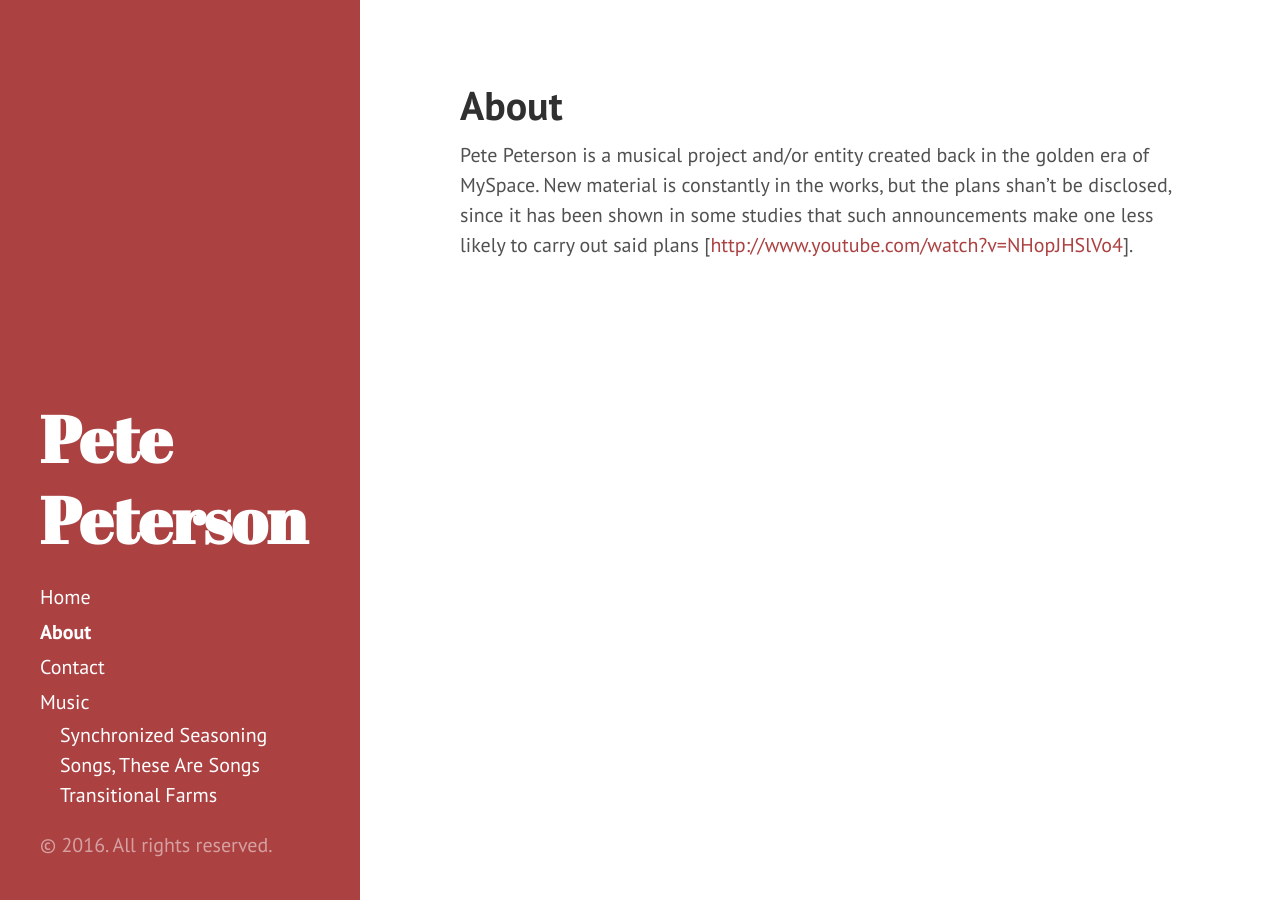
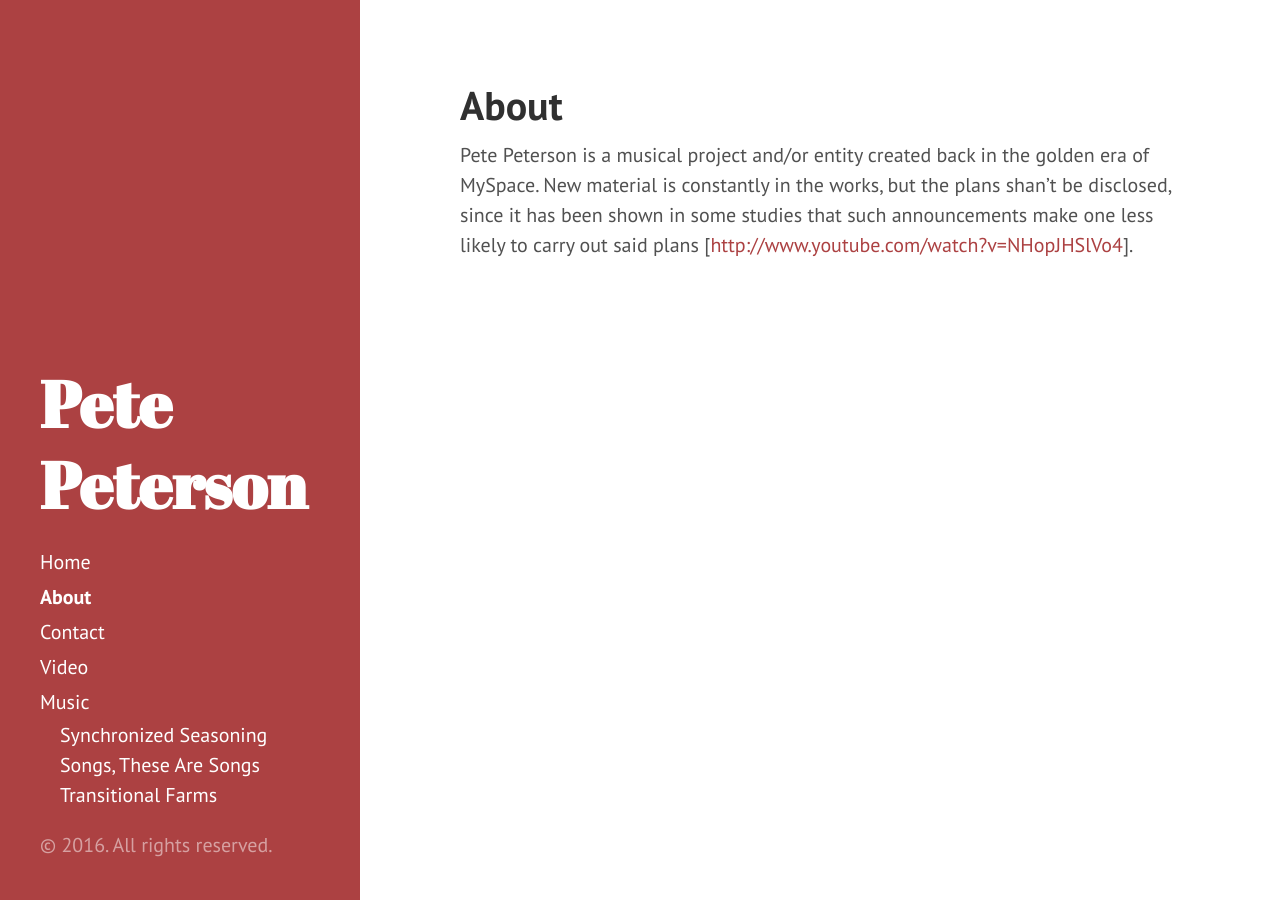
Before and after one commit to petepm/petepm.github.io, a Jekyll site: the page built from about.md, in a window 1280 px wide. Built offline with Jekyll 4.4.1, drawn with Linux system fonts in a browser that asks for light colours.

Commit message:
Add video link and right padding to album links

```diff
--- a/_includes/sidebar.html
+++ b/_includes/sidebar.html
@@ -26,6 +26,8 @@
         {% endif %}
       {% endfor %}
 
+      <a class="sidebar-nav-item" href="https://youtube.com/petepetersonmusic">Video</a>
+
       {% comment %}
         Now add album pages
       {% endcomment %}
@@ -36,7 +38,7 @@
       {% for node in albums_list %}
         {% if node.title != null %}
           {% if node.layout == "page" and node.pagetype == "album" %}
-            <a style="padding-left: 20px" class="sidebar-nav-sub{% if page.url == node.url %} active{% endif %}" href="{{ node.url }}">{{ node.title }}</a>
+            <a style="padding-left: 20px; padding-right: 20px" class="sidebar-nav-sub{% if page.url == node.url %} active{% endif %}" href="{{ node.url }}">{{ node.title }}</a>
           {% endif %}
         {% endif %}
       {% endfor %}
```
